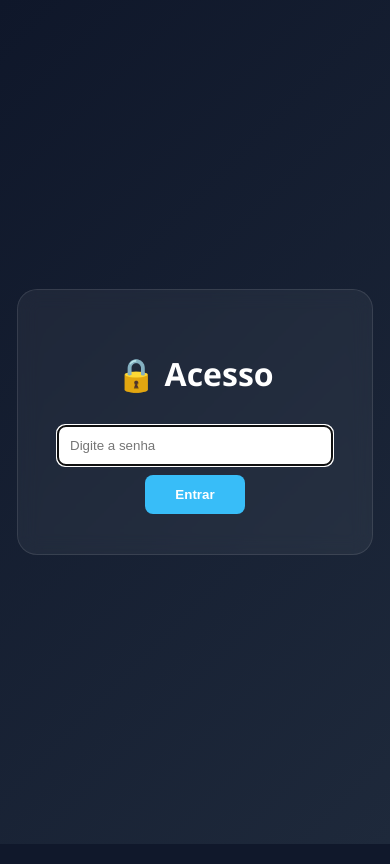
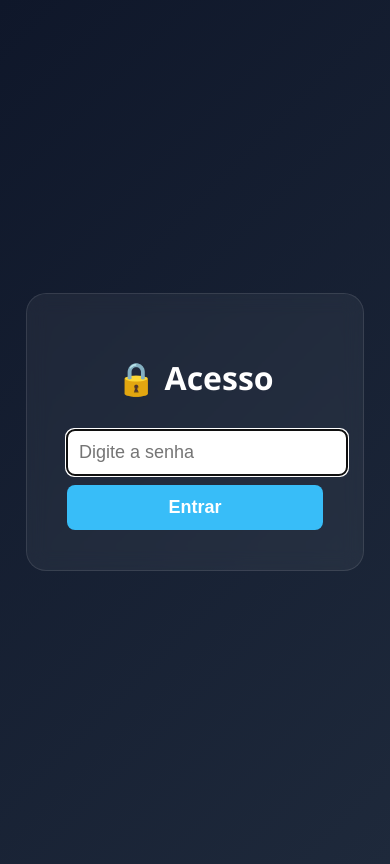
Before and after one commit to gabrielgamerpfoneda-spec/Site-de-Slides, a Flask app: page / in a window 390 px wide. Run offline with Flask 3, Linux system fonts and the light colour scheme.

Commit message:
ajuste para celular

```diff
--- a/static/style.css
+++ b/static/style.css
@@ -108,3 +108,23 @@ iframe {
     color: #ef4444;
     text-decoration: none;
 }
+/* Isso só vale para telas com menos de 600px (celulares) */
+@media (max-width: 600px) {
+    body {
+        padding: 10px;
+    }
+
+    .container {
+        width: 95%; /* Faz a caixa ocupar quase toda a largura */
+        margin: 0 auto;
+    }
+
+    input[type="password"], button {
+        width: 100%; /* Botão e campo de senha ficam grandes para facilitar o toque */
+        font-size: 18px; /* Aumenta a letra para ser fácil de ler */
+    }
+
+    iframe {
+        height: 500px; /* Ajusta a altura do slide para não sumir na tela */
+    }
+}
--- a/templates/dashboard.html
+++ b/templates/dashboard.html
@@ -3,6 +3,7 @@
 <head>
     <title>Dashboard de Slides</title>
     <link rel="stylesheet" href="{{ url_for('static', filename='style.css') }}">
+    <meta name="viewport" content="width=device-width, initial-scale=1.0">
 </head>
 <body>
     <div class="layout">
--- a/templates/login.html
+++ b/templates/login.html
@@ -2,6 +2,7 @@
 <html>
 <head>
     <link rel="stylesheet" href="{{ url_for('static', filename='style.css') }}">
+    <meta name="viewport" content="width=device-width, initial-scale=1.0">
 </head>
 <body class="login-screen">
     <div class="login-box">
```
